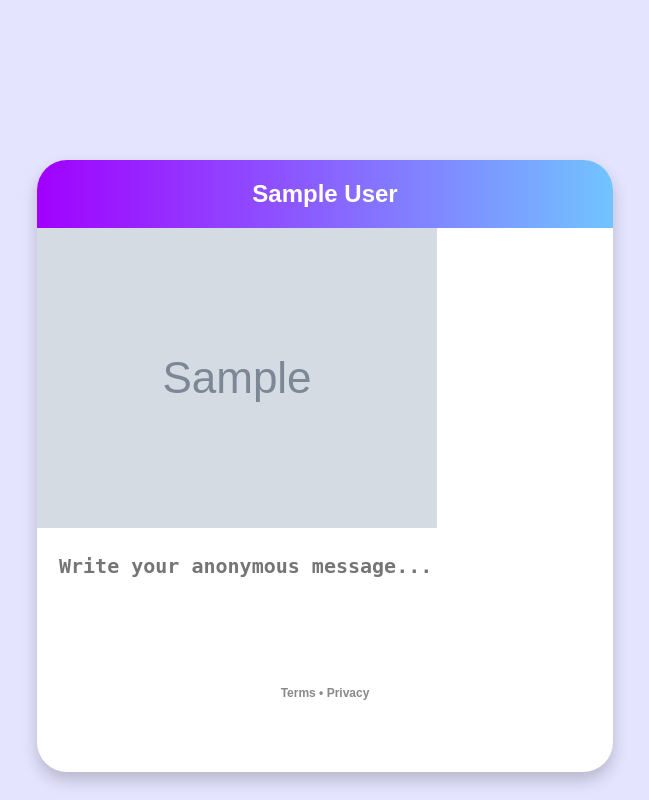
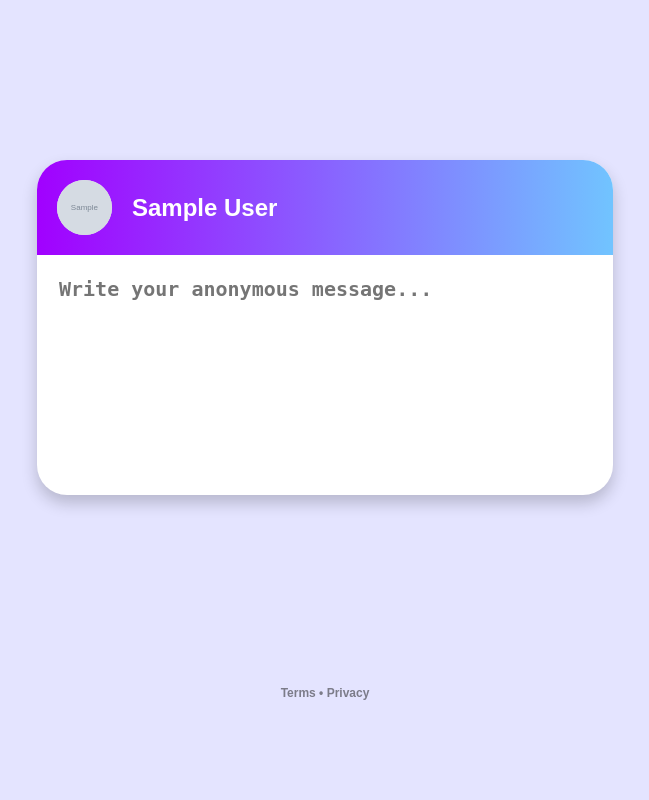
Before and after one commit to TheMegax/tbh, a Flask app: a page that uses web/templates/send_page.html in a window 1280 px wide. Shown: the whole page, without its empty margins (315-964 px from the left). Run offline with Flask 3, Linux system fonts and the light colour scheme; tables that the repository leaves empty hold one stand-in row (values such as "Sample post"); grey boxes marked "Sample" are stand-in pictures.

Commit message:
PFP now shows on send page

```diff
--- a/web/templates/send_page.html
+++ b/web/templates/send_page.html
@@ -14,7 +14,7 @@
                 background-color: white;
             }
         }
-        @media screen and (min-width: 900px) {
+        @media screen and (min-width: 800px) {
             .card {
                 width: 45vw;
                 border-radius: 30px;
@@ -35,13 +35,41 @@
             background-color: #e4e4ff;
         }
         .header {
+            display: inline-flex;
+            width: 100%;
             background: linear-gradient(to right, #A100FFFF, #71C4FFFF);
             color: white;
-            padding: 20px;
+            padding-top: 20px;
+            padding-bottom: 20px;
+            align-items: center;
             text-align: center;
+        }
+        .header-text {
             font-size: 24px;
             font-weight: bold;
             overflow-wrap: break-word;
+            margin-right: 30px;
+        }
+        .pfp-container {
+            border-radius: 300px;
+            width: 55px;
+            height: 55px;
+            background-color: #F1F1F1;
+            background-position: center center;
+            background-size: 55px 55px;
+            background-repeat: no-repeat;
+            overflow: hidden;
+            position: relative;
+            flex-shrink: 0;
+            display: block;
+            margin-right: 20px;
+            margin-left: 20px;
+        }
+        .pfp {
+            width: 100%;
+            height: 100%;
+            object-fit: cover;
+            border-radius: 20px;
         }
         .container {
             padding: 20px 20px;
@@ -111,9 +139,12 @@
 <body>
     <form>
         <div class="card">
-            <div class="header">{{inbox_title}}</div>
-            <div class="pfp-container">
-                <img class="pfp" src="{{user_avatar}}" alt="user-pfp">
+            <div class="header">
+                <span class="pfp-container">
+                    <!--suppress HtmlUnknownTarget -->
+                    <img class="pfp" src="{{user_avatar}}" alt="user-pfp">
+                </span>
+                <span class="header-text">{{inbox_title}}</span>
             </div>
             <div class="container">
                 <!--suppress HtmlFormInputWithoutLabel -->
```
